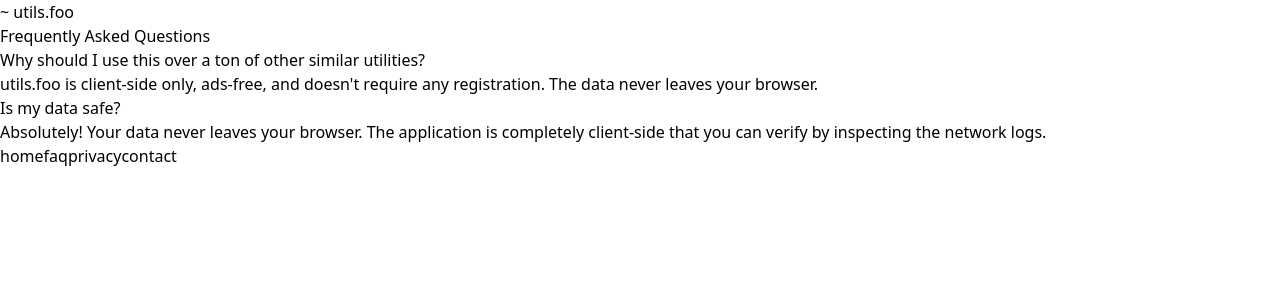
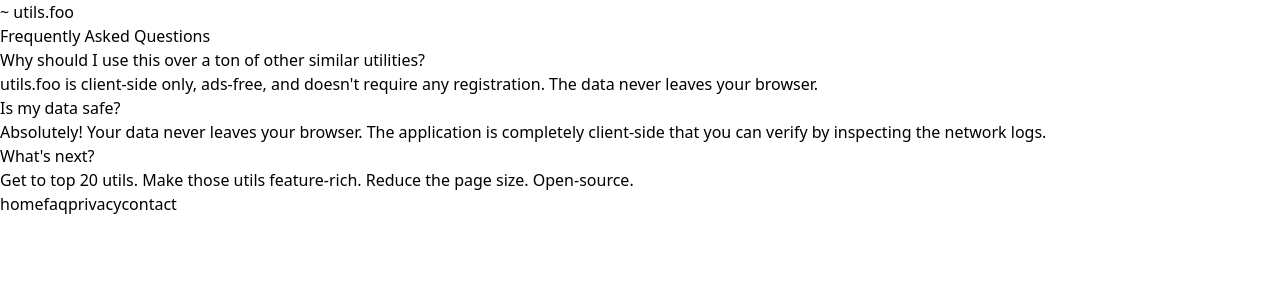
Before and after one commit to midplane/utils.foo, a React (Vite) app: page /faq in a window 1280 px wide. Shown: the top 300 px of the page. Built offline with nearby package versions, Linux system fonts and the light colour scheme.

Commit message:
update faq

```diff
--- a/src/pages/FAQ.jsx
+++ b/src/pages/FAQ.jsx
@@ -9,6 +9,10 @@
     {
         question: "Is my data safe?",
         answer: "Absolutely! Your data never leaves your browser. The application is completely client-side that you can verify by inspecting the network logs."
+    },
+    {
+        question: "What's next?",
+        answer: "Get to top 20 utils. Make those utils feature-rich. Reduce the page size. Open-source."
     }
 ];
 
```
